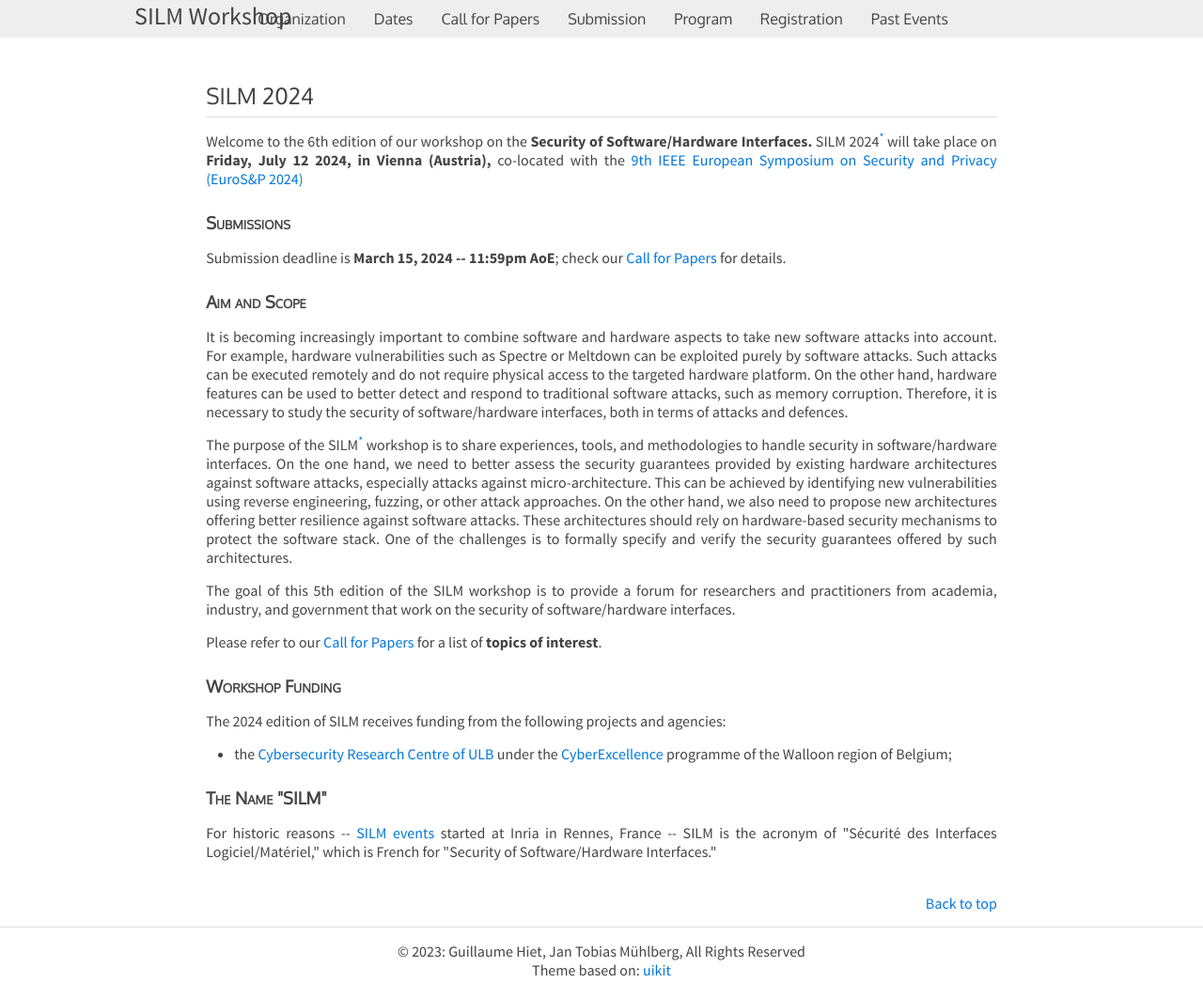
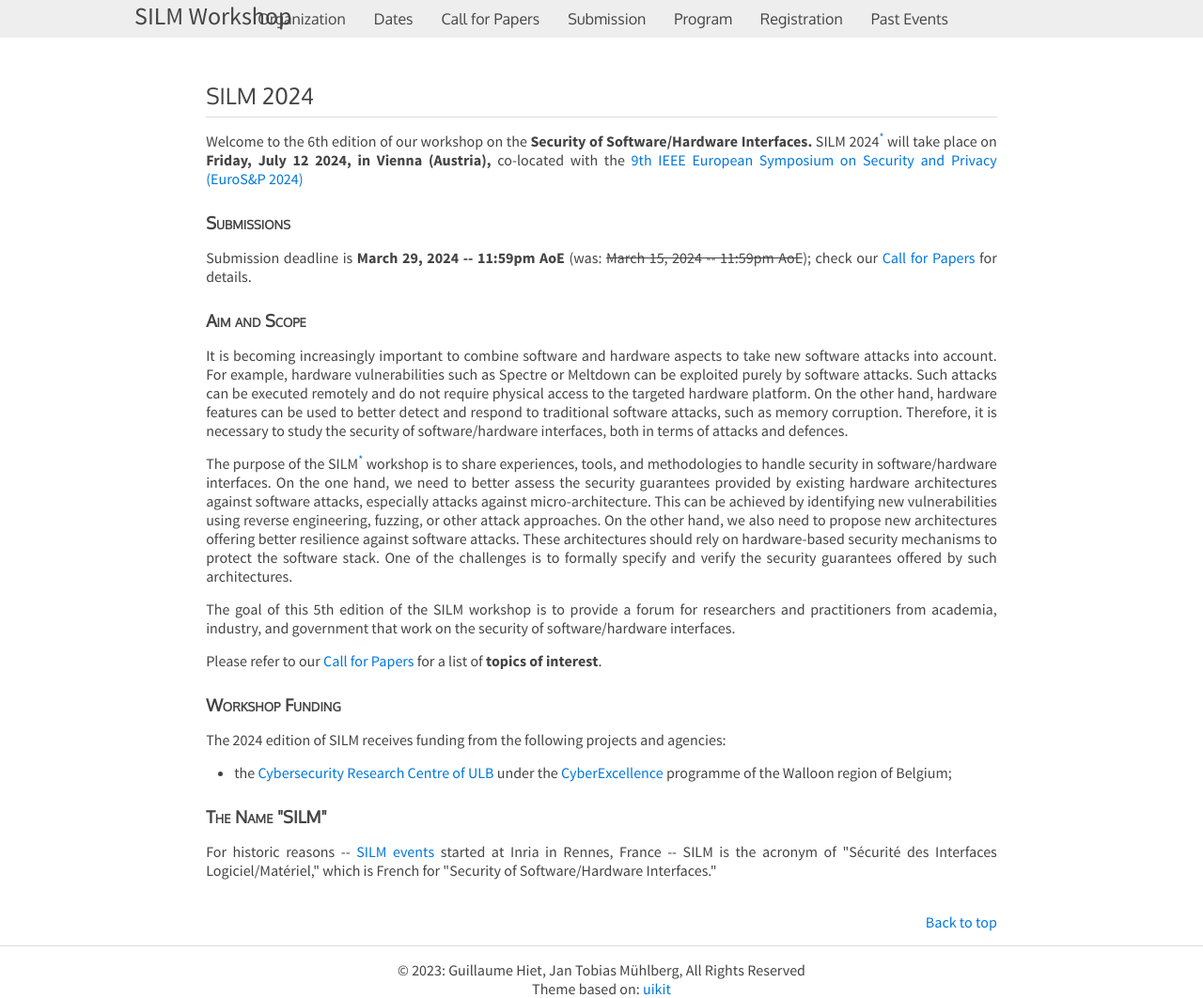
Before and after one commit to silm-workshop/silm-workshop.github.io, a Jekyll site: the page built from index.html, in a window 1280 px wide. Shown: the whole page at 94% size. Built offline with Jekyll 4.4.1, drawn with Linux system fonts in a browser that asks for light colours.

Commit message:
deadline extension

```diff
--- a/dates.html
+++ b/dates.html
@@ -8,7 +8,8 @@ layout: default
 <tbody>
 <tr>
 <td>Paper submission deadline:</td>
-<td><strong>March 15, 2024 – 11:59pm AoE</strong><td/>
+<td><strong>March 29, 2024 – 11:59pm AoE</strong> (was: <s>March 15, 2024 –
+11:59pm AoE)</s><td/>
 </tr>
 <tr>
 <td>Notification:</td>
--- a/index.html
+++ b/index.html
@@ -13,7 +13,8 @@ Symposium on Security and Privacy (EuroS&amp;P 2024)</a></p>
 
 <h3>Submissions</h3>
 
-<p>Submission deadline is <b>March 15, 2024 -- 11:59pm AoE</b>; check
+<p>Submission deadline is <b>March 29, 2024 -- 11:59pm AoE</b> (was:
+<s>March 15, 2024 -- 11:59pm AoE</s>); check
 our <a href="https://silm-workshop.github.io/cfp">Call for Papers</a> for
 details.</p>
 
--- a/silm2024-cfp.txt
+++ b/silm2024-cfp.txt
@@ -51,7 +51,7 @@ that work on the security of software/hardware interfaces.
 
 ==== Important Dates
 
- - Submission: March 15, 2024 -- 11:59pm AoE
+ - Submission: March 29, 2024 -- 11:59pm AoE
  - Author Notification: April 30, 2024
  - Camera Ready Version: May 14, 2024
  - Workshop: July 12, 2024
```
